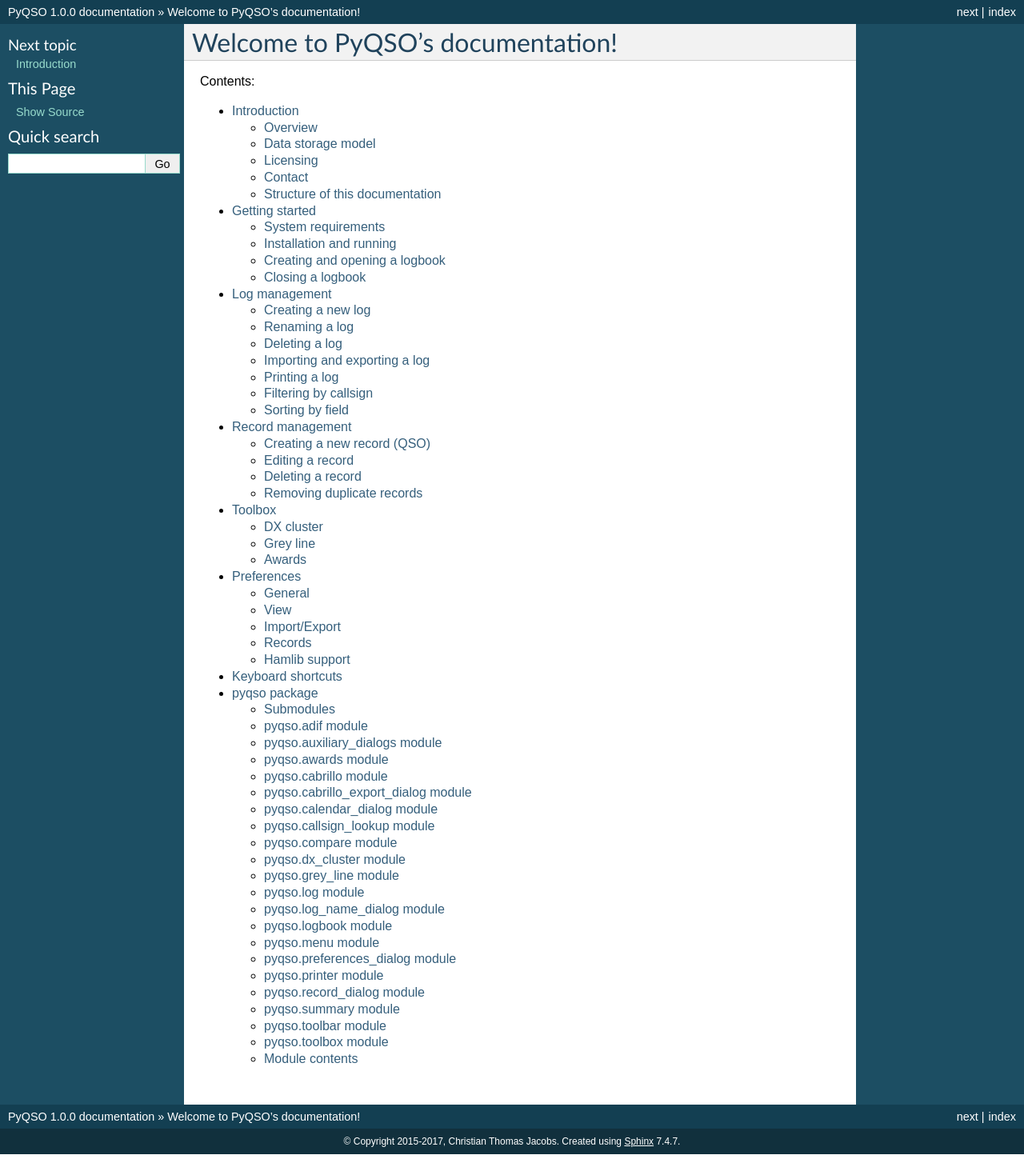
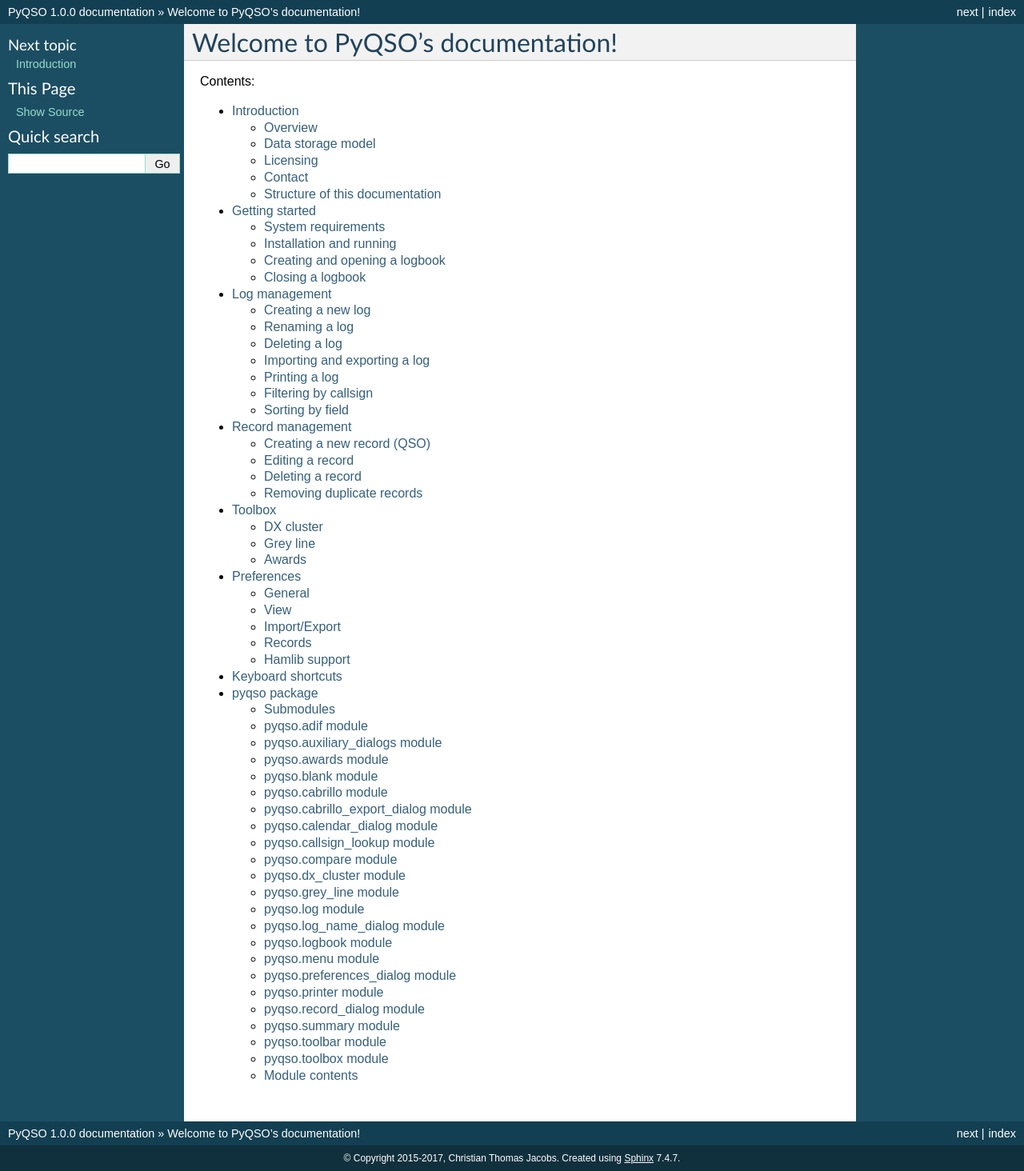
Before and after one commit to ctjacobs/pyqso, a Sphinx documentation site: the page built from docs/source/index.rst, in a window 1280 px wide. Shown: the whole page at 80% size. Built offline with Sphinx 7.4.7, drawn with Linux system fonts in a browser that asks for light colours; before the commit the page ends 1443 px from its top, so only the background shows below that.

Commit message:
Updated pyqso.rst.

```diff
--- a/docs/source/pyqso.rst
+++ b/docs/source/pyqso.rst
@@ -24,6 +24,14 @@
 -------------------
 
 .. automodule:: pyqso.awards
+    :members:
+    :undoc-members:
+    :show-inheritance:
+
+pyqso.blank module
+------------------
+
+.. automodule:: pyqso.blank
     :members:
     :undoc-members:
     :show-inheritance:
```
